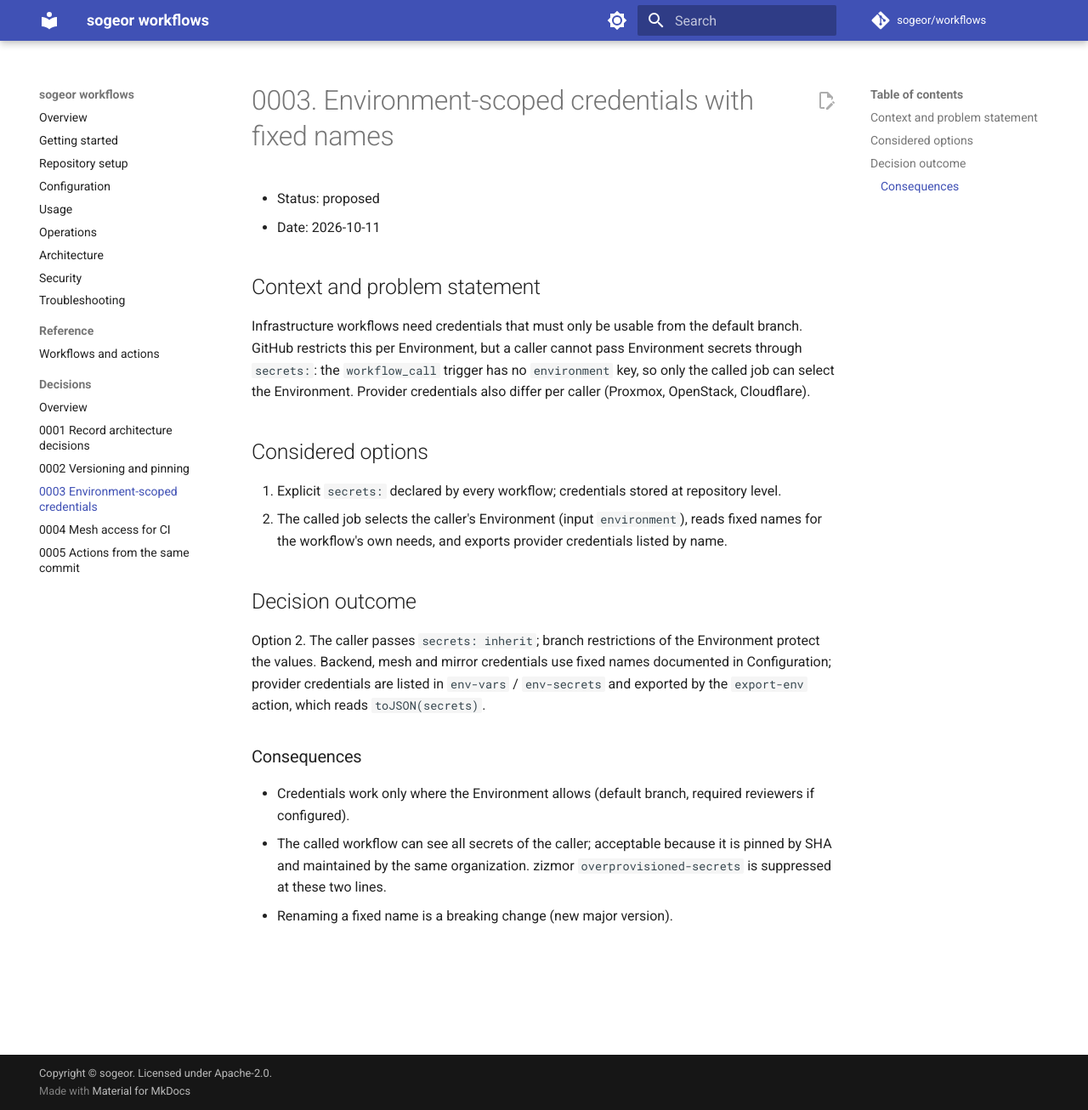
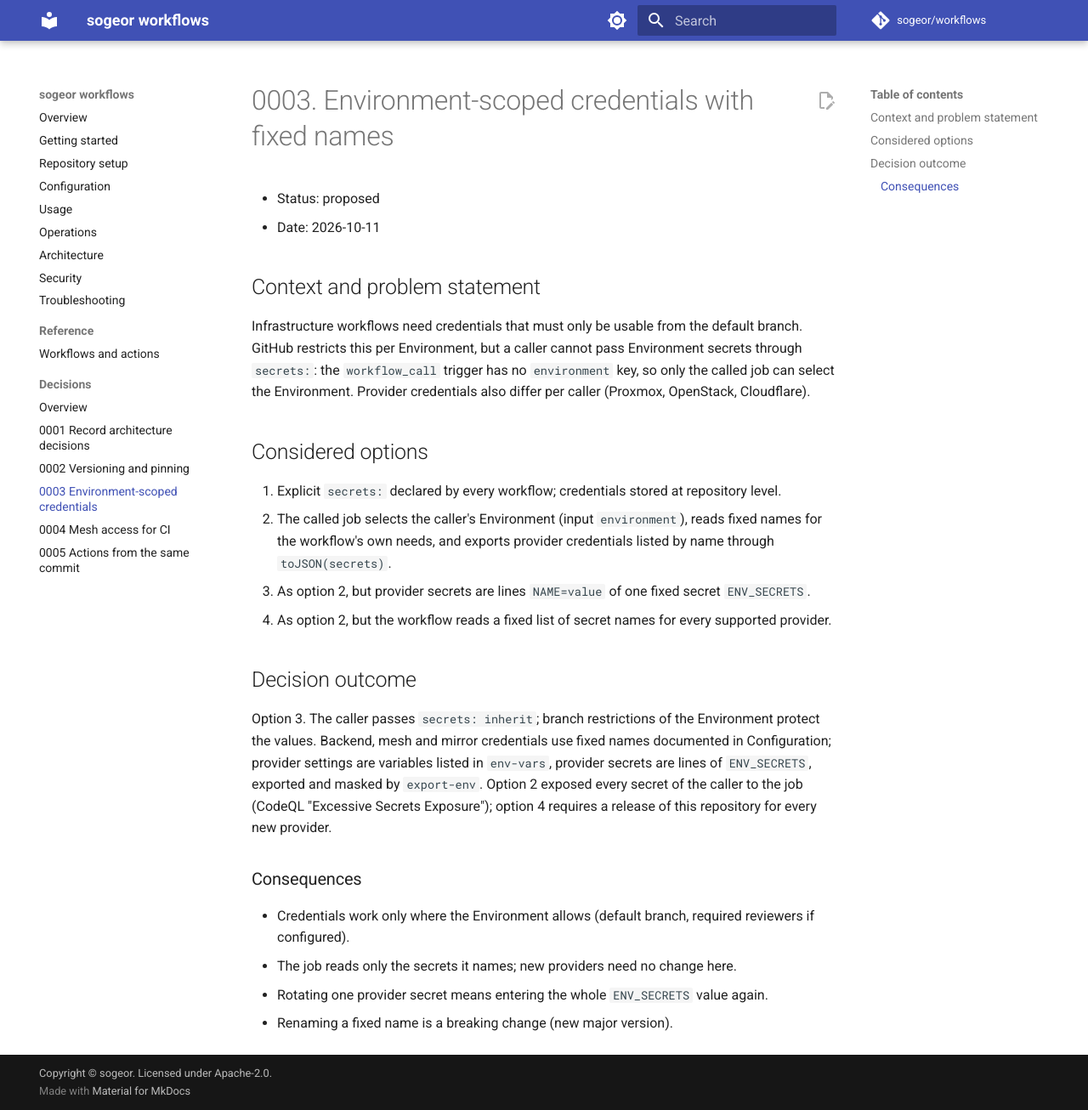
Before and after one commit to sogeor/workflows, an MkDocs documentation site: the page built from docs/adr/0003-environment-scoped-credentials.md, in a window 1280 px wide and 1306 px high. Shown: the whole window at 85% size. Built offline with MkDocs 1.6.1 and Material for MkDocs 9.7.7, drawn with Linux system fonts in a browser that asks for light colours; comment, search, counter and statistics services are not loaded.

Commit message:
refactor: read provider secrets from ENV_SECRETS instead of toJSON(secrets)

```diff
--- a/docs/adr/0003-environment-scoped-credentials.md
+++ b/docs/adr/0003-environment-scoped-credentials.md
@@ -14,17 +14,21 @@ Provider credentials also differ per caller (Proxmox, OpenStack, Cloudflare).
 
 1. Explicit `secrets:` declared by every workflow; credentials stored at repository level.
 2. The called job selects the caller's Environment (input `environment`), reads fixed names for
-   the workflow's own needs, and exports provider credentials listed by name.
+   the workflow's own needs, and exports provider credentials listed by name through `toJSON(secrets)`.
+3. As option 2, but provider secrets are lines `NAME=value` of one fixed secret `ENV_SECRETS`.
+4. As option 2, but the workflow reads a fixed list of secret names for every supported provider.
 
 ## Decision outcome
 
-Option 2. The caller passes `secrets: inherit`; branch restrictions of the Environment protect the values.
-Backend, mesh and mirror credentials use fixed names documented in Configuration; provider credentials are
-listed in `env-vars` / `env-secrets` and exported by the `export-env` action, which reads `toJSON(secrets)`.
+Option 3. The caller passes `secrets: inherit`; branch restrictions of the Environment protect the values.
+Backend, mesh and mirror credentials use fixed names documented in Configuration; provider settings are
+variables listed in `env-vars`, provider secrets are lines of `ENV_SECRETS`, exported and masked by `export-env`.
+Option 2 exposed every secret of the caller to the job (CodeQL "Excessive Secrets Exposure");
+option 4 requires a release of this repository for every new provider.
 
 ### Consequences
 
 - Credentials work only where the Environment allows (default branch, required reviewers if configured).
-- The called workflow can see all secrets of the caller; acceptable because it is pinned by SHA and
-  maintained by the same organization. zizmor `overprovisioned-secrets` is suppressed at these two lines.
+- The job reads only the secrets it names; new providers need no change here.
+- Rotating one provider secret means entering the whole `ENV_SECRETS` value again.
 - Renaming a fixed name is a breaking change (new major version).
```
Also changed, not shown: CHANGELOG.md (+1 -1 lines), docs/configuration.md (+17 -7 lines), docs/security.md (+1 -1 lines), docs/troubleshooting.md (+14 -4 lines), docs/usage.md (+5 -4 lines), 5 other files.
